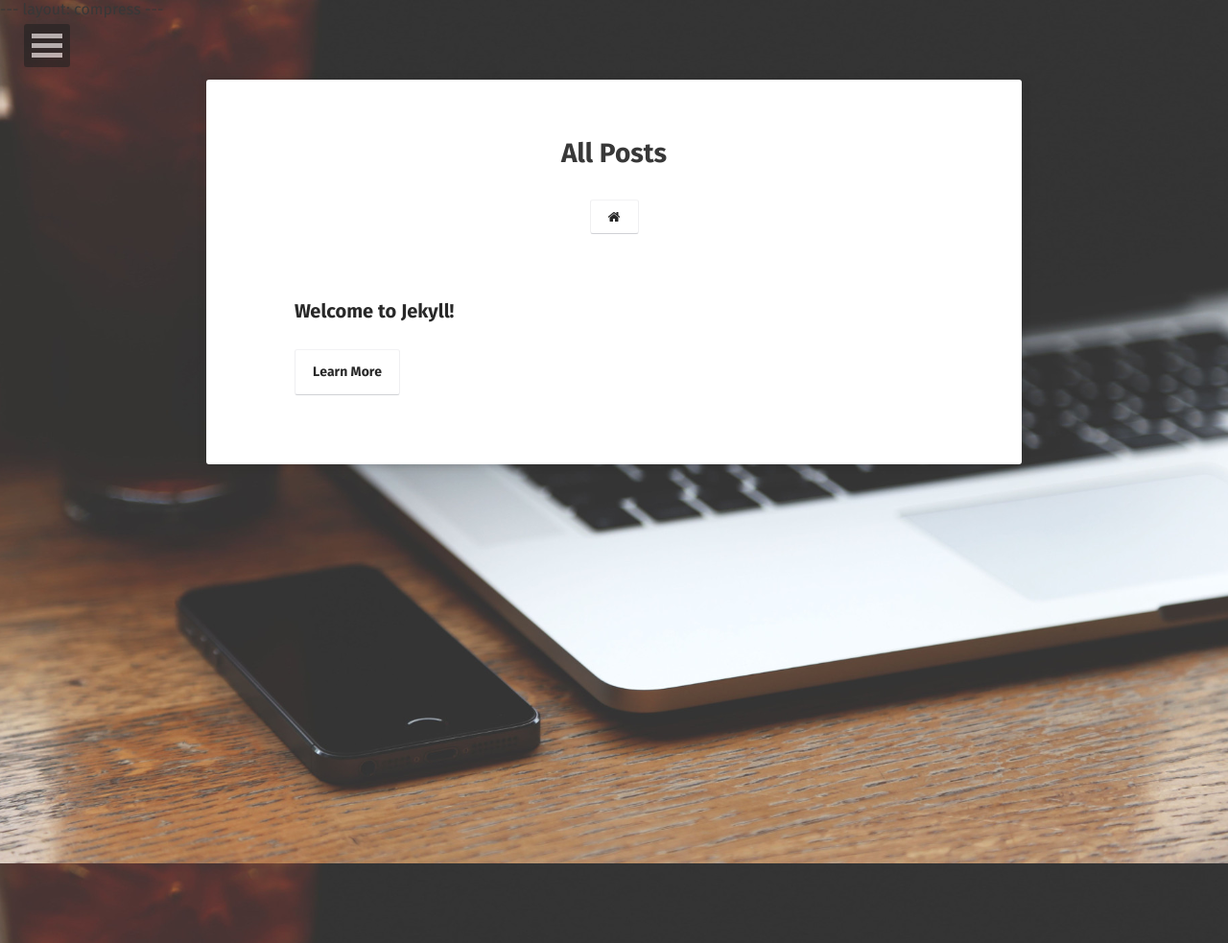
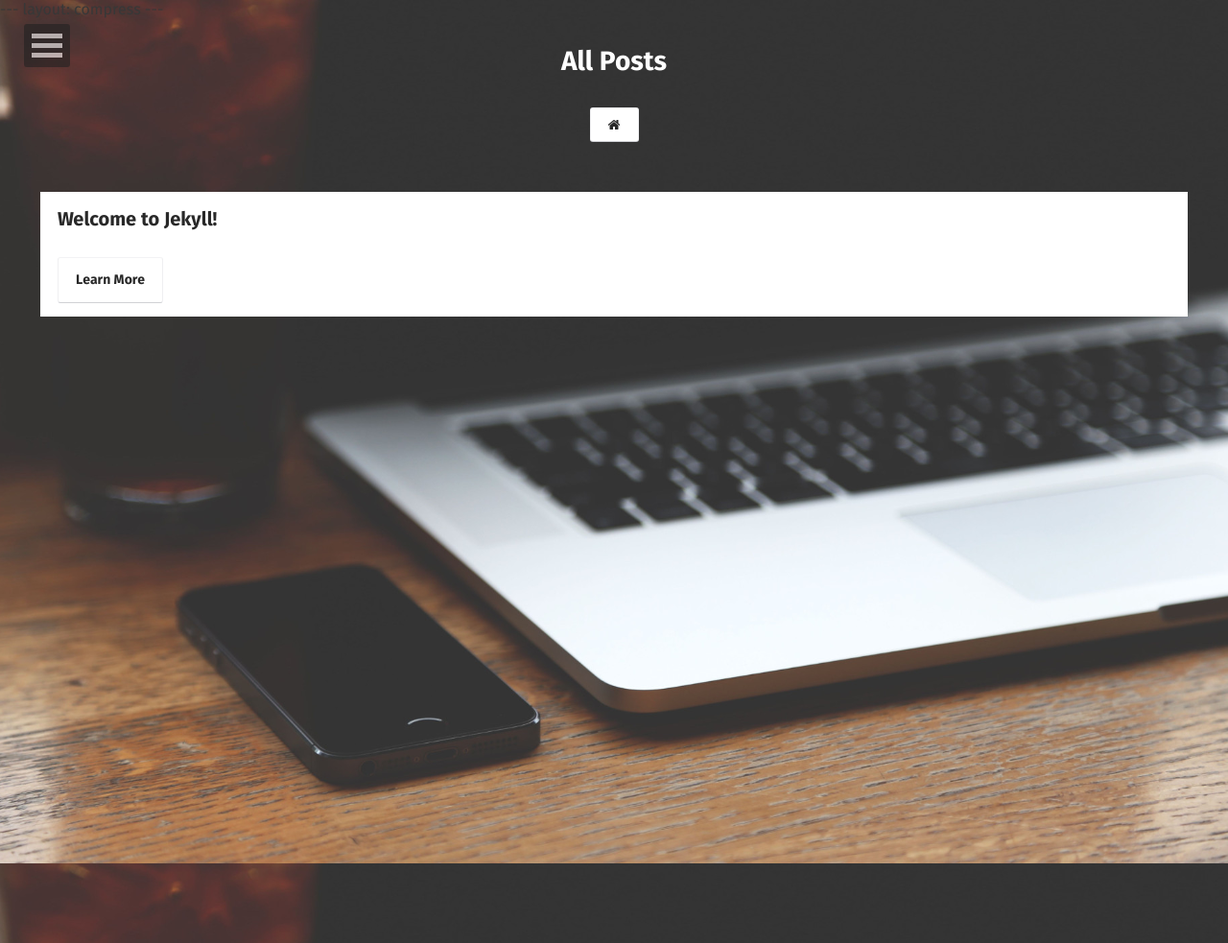
Before and after one commit to sangwoo24/sangwoo24.github.io, a Jekyll site: the page built from posts/index.md, in a window 1280 px wide. Shown: the whole page at 96% size. Built offline with Jekyll 4.4.1, drawn with Linux system fonts in a browser that asks for light colours; some web fonts are replaced.

Commit message:
Update post-list.html

```diff
--- a/_layouts/post-list.html
+++ b/_layouts/post-list.html
@@ -14,7 +14,7 @@
     {% include nav.html %}
     <!-- Header -->
     <header class="header" role="banner">
-        <div class="wrapper animated fadeIn">
+        <div>
             <div class="content">
                 <div class="post-title">
                     <h1>{{ page.title }}</h1>
@@ -29,7 +29,7 @@
                         <li class="wow fadeInLeft" data-wow-duration="1.5s">
                             <a class="zoombtn" href="{{ site.url }}{{ post.url }}">{{ post.title }}</a>
                             <p>{{ post.excerpt }}</p>
-                            <a href="{{ site.url }}{{ post.url }}" class="btn zoombtn">Learn More</a>
+                            <a href="https://github.com/sangwoo24/Main-Project-in-KPU/tree/master/Household%20Account%20Book%20" class="btn">Learn More</a>
                         </li>
                     </ul>
                         {% endif %}
```
